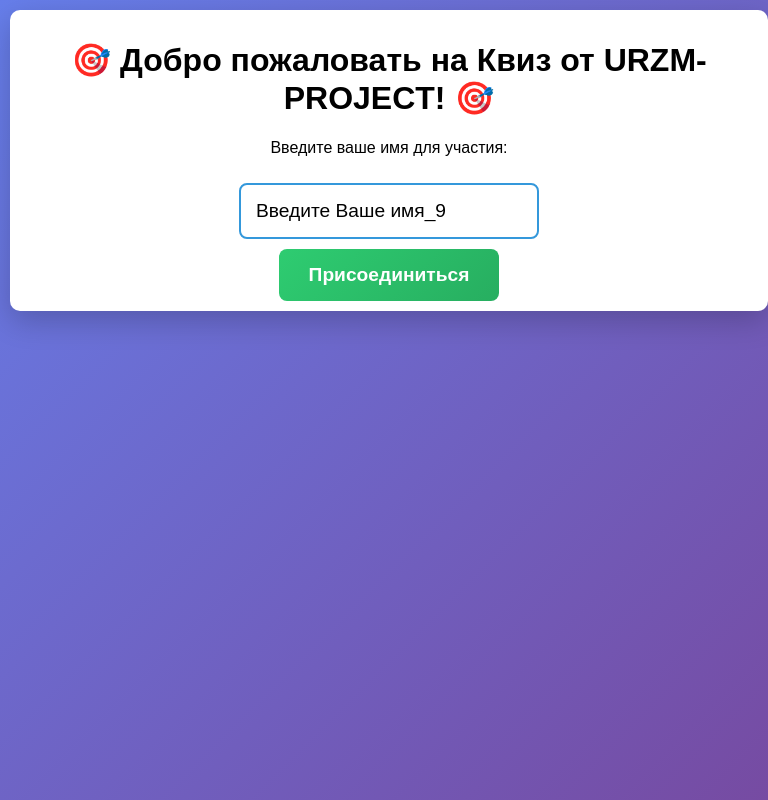
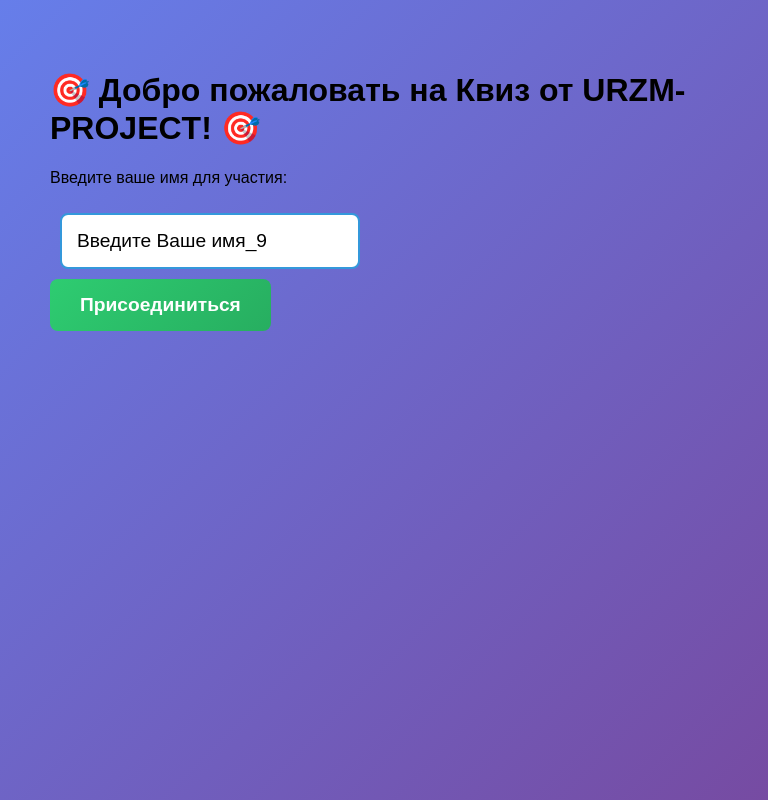
Before and after one commit to vskorepanova22/quiz-app, a Flask app: page / in a window 768 px wide. Run offline with Flask 3, Linux system fonts and the light colour scheme; some libraries are stand-ins or nearby versions.

Commit message:
First commit

```diff
--- a/static/index.css
+++ b/static/index.css
@@ -9,14 +9,6 @@ body {
 }
 
 .container {
-    background: white;
-    padding: 30px;
-    border-radius: 15px;
-    box-shadow: 0 10px 30px rgba(0,0,0,0.2);
-    text-align: center;
-    position: relative;
-    overflow: hidden;
-
     /* ДОБАВЬТЕ ЭТУ СТРОКУ */
     max-width: 95vw; /* Ограничение по ширине экрана */
     margin: 0 auto;
@@ -214,8 +206,8 @@ body {
     border-left: 5px solid #e74c3c;
 }
 
-/* ЭКСТРЕННЫЕ ИСПРАВЛЕНИЯ ДЛЯ МОБИЛЬНЫХ УСТРОЙСТВ */
-@media (max-width: 768px) {
+/* Исправления для мобильных устройств - ТОЛЬКО ДЛЯ МАЛЕНЬКИХ ЭКРАНОВ */
+@media (max-width: 480px) {
     body {
         padding: 5px !important;
         margin: 0 !important;
@@ -290,7 +282,7 @@ body {
 }
 
 /* Для очень маленьких экранов */
-@media (max-width: 480px) {
+@media (max-width: 360px) {
     body {
         padding: 2px !important;
     }
@@ -317,9 +309,32 @@ body {
     }
 }
 
-/* ГАРАНТИЯ ЧТО НИЧТО НЕ ВЫХОДИТ ЗА ГРАНИЦЫ */
+/* Адаптивность для планшетов и маленьких ноутбуков */
+@media (max-width: 768px) and (min-width: 481px) {
+    .container {
+        padding: 20px !important;
+        margin: 10px !important;
+        max-width: 95% !important;
+    }
+
+    .options {
+        grid-template-columns: 1fr 1fr !important;
+        gap: 12px !important;
+    }
+
+    .option-btn {
+        padding: 15px 10px !important;
+        font-size: 1em !important;
+        min-height: 55px !important;
+    }
+
+    .question {
+        font-size: 1.3em !important;
+    }
+}
+
+/* ГАРАНТИЯ ЧТО НИЧТО НЕ ВЫХОДИТ ЗА ГРАНИЦЫ - ДЛЯ ВСЕХ УСТРОЙСТВ */
 * {
-    max-width: 100% !important;
     box-sizing: border-box !important;
 }
 
@@ -328,3 +343,8 @@ html, body {
     width: 100% !important;
     position: relative !important;
 }
+
+.container {
+    max-width: 95vw;
+    margin: 0 auto;
+}
--- a/templates/index.html
+++ b/templates/index.html
@@ -421,7 +421,10 @@
     <script>
     // Дополнительный скрипт для гарантии мобильной адаптации
     function forceMobileLayout() {
-        if (window.innerWidth <= 768) {
+        const width = window.innerWidth;
+
+        // Только для настоящих мобильных устройств (до 480px)
+        if (width <= 480) {
             const optionsContainer = document.getElementById('optionsContainer');
             if (optionsContainer) {
                 optionsContainer.style.gridTemplateColumns = '1fr';
@@ -451,6 +454,38 @@
                 questionScreen.style.boxSizing = 'border-box';
             }
         }
+        // Для планшетов (481px - 768px) - оставляем 2 колонки но уменьшаем отступы
+        else if (width <= 768) {
+            const optionsContainer = document.getElementById('optionsContainer');
+            if (optionsContainer) {
+                optionsContainer.style.gridTemplateColumns = '1fr 1fr';
+                optionsContainer.style.gap = '12px';
+            }
+
+            const optionButtons = document.querySelectorAll('.option-btn');
+            optionButtons.forEach(btn => {
+                btn.style.padding = '15px 10px';
+                btn.style.fontSize = '1em';
+            });
+        }
+        // Для ноутбуков и десктопов (больше 768px) - восстанавливаем оригинальные стили
+        else {
+            const optionsContainer = document.getElementById('optionsContainer');
+            if (optionsContainer) {
+                optionsContainer.style.gridTemplateColumns = '1fr 1fr';
+                optionsContainer.style.gap = '15px';
+                optionsContainer.style.display = 'grid';
+            }
+
+            const optionButtons = document.querySelectorAll('.option-btn');
+            optionButtons.forEach(btn => {
+                btn.style.width = '';
+                btn.style.margin = '';
+                btn.style.display = '';
+                btn.style.padding = '20px';
+                btn.style.fontSize = '1.2em';
+            });
+        }
     }
 
     // Применяем при загрузке и изменении размера
```
